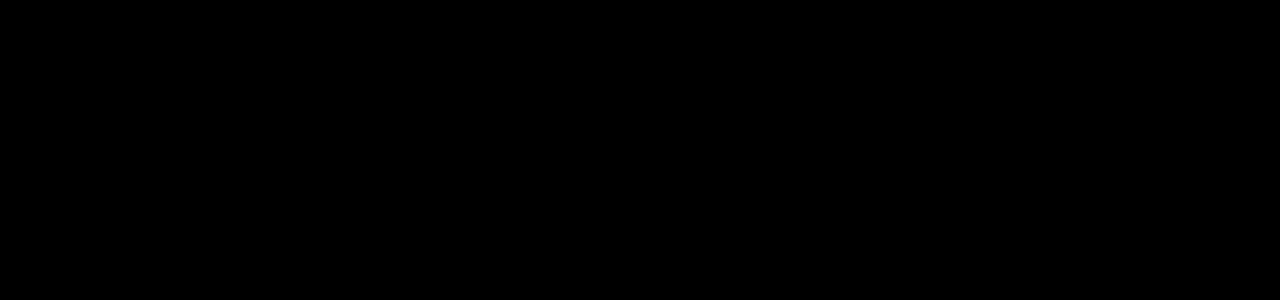
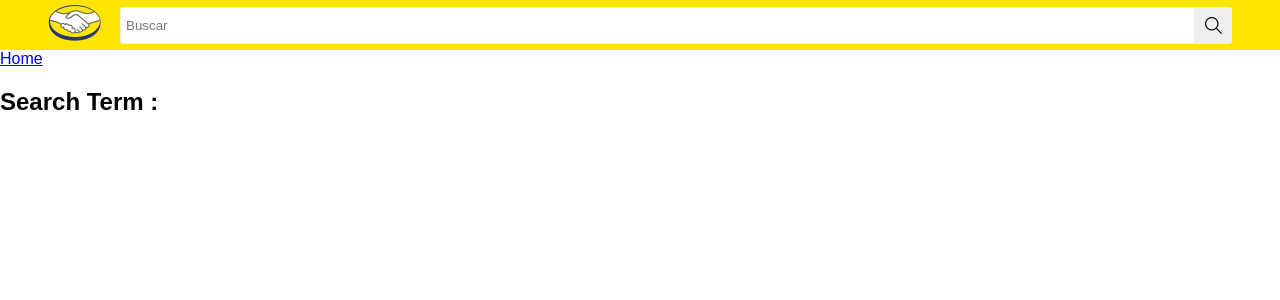
Before and after one commit to rodrigomilfont/appsparring, a React app: page /items/1 in a window 1280 px wide. Shown: the top 300 px of the page. Built offline with nearby package versions, Linux system fonts and the light colour scheme.

Commit message:
fix rest operator es6

```diff
--- a/package.json
+++ b/package.json
@@ -12,9 +12,10 @@
   "author": "",
   "license": "ISC",
   "dependencies": {
-    "prop-types": "^15.6.0",
+    "axios": "^0.17.1",
     "preact": "^8.2.7",
     "preact-compat": "^3.17.0",
+    "prop-types": "^15.6.0",
     "react": "^16.2.0",
     "react-dom": "^16.2.0",
     "react-router": "^4.2.0",
@@ -30,6 +31,7 @@
     "babel-preset-env": "^1.6.1",
     "babel-preset-es2015": "^6.24.1",
     "babel-preset-react": "^6.24.1",
+    "babel-preset-stage-2": "^6.24.1",
     "clean-webpack-plugin": "^0.1.17",
     "css-loader": "^0.28.7",
     "eslint": "^4.13.1",
--- a/src/App.jsx
+++ b/src/App.jsx
@@ -6,8 +6,13 @@ import Home from './components/home/Home';
 import MainLayout from './templates/main/Main';
 import SearchLayout from './templates/search/Search';
 
-const ComposeLayoutRoute = ({ component: Component, layout: Layout }) => (
+const ComposeLayoutRoute = ({
+  component: Component,
+  layout: Layout,
+  ...rest
+}) => (
   <Route
+    {...rest}
     render={props => (
       <Layout>
         <Component {...props} />
@@ -29,9 +34,9 @@ ComposeLayoutRoute.defaultProps = {
 const App = () => (
   <Switch>
     <ComposeLayoutRoute exact path="/" layout={MainLayout} component={Home} />
+    <ComposeLayoutRoute path="/items" layout={SearchLayout} component={Items} />
     <ComposeLayoutRoute
-      exact
-      path="/items"
+      path="/items/:id"
       layout={SearchLayout}
       component={Items}
     />
--- a/src/components/header/Header.jsx
+++ b/src/components/header/Header.jsx
@@ -31,7 +31,7 @@ class Header extends React.Component {
             type="text"
             placeholder="Buscar"
           />
-          <Link to="/items" className="bt-search">
+          <Link to={`/items?q=${this.state.searchTerm}`} className="bt-search">
             Buscar
           </Link>
         </div>
--- a/src/components/items/Items.jsx
+++ b/src/components/items/Items.jsx
@@ -1,5 +1,7 @@
 import React from 'react';
 import { Link } from 'react-router-dom';
+
+import axios from 'axios';
 import Header from '../header/Header';
 
 class Items extends React.Component {
@@ -10,8 +12,18 @@ class Items extends React.Component {
     };
     this.handleHeader = searchTerm => {
       this.setState({ termHeader: searchTerm });
+      this.makeRequest(searchTerm);
+    };
+
+    this.makeRequest = searchTerm => {
+      axios
+        .get(`https://api.mercadolibre.com/sites/MLA/search?q=${searchTerm}`)
+        .then(response => {
+          this.setState({ resultSearch: response.data });
+        });
     };
   }
+  componentDidMount() {}
   render() {
     return (
       <div className="grid">
@@ -20,6 +32,9 @@ class Items extends React.Component {
           <article>
             <Link to="/">Home</Link>
             <h1>Search Term : {this.state.termHeader}</h1>
+            <pre>
+              <code>{JSON.stringify(this.state.resultSearch, null, 4)}</code>
+            </pre>
           </article>
         </main>
       </div>
```
Also changed, not shown: .babelrc, 1 other file (tests, documents, lock files or other folders).
